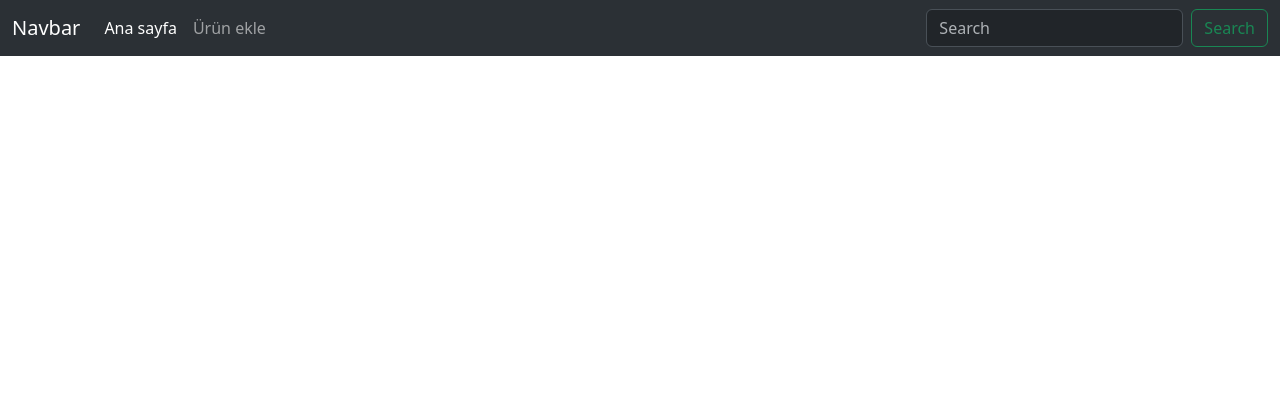
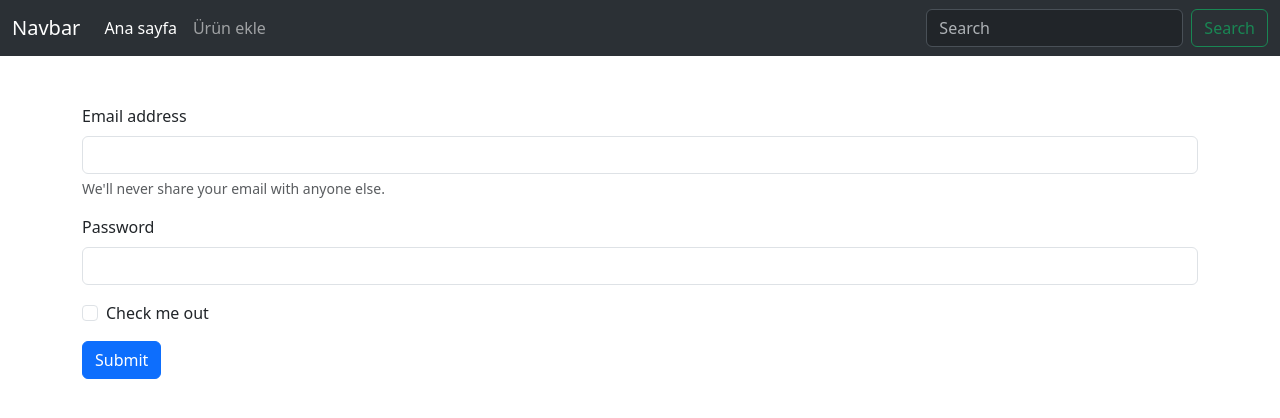
Before and after one commit to onursenel/Tobeto-React-TS, a React (Create React App) app: page /add-product in a window 1280 px wide. Shown: the top 418 px of the page. Built offline with nearby package versions, Linux system fonts and the light colour scheme.

Commit message:
Form design

```diff
--- a/src/App.tsx
+++ b/src/App.tsx
@@ -3,6 +3,7 @@ import { BrowserRouter, Route, Routes } from "react-router-dom";
 import Homepage from "./pages/Homepage/Homepage";
 import ProductDetail from "./pages/ProductDetail/ProductDetail";
 import Navbar from "./components/Navbar/Navbar";
+import AddProduct from "./pages/AddProduct/AddProduct";
 
 
 
@@ -14,6 +15,7 @@ function App(): ReactElement {
         <Routes>
           <Route path="/" element={<Homepage></Homepage>}></Route>
           <Route path="/product-detail/:id" element={<ProductDetail></ProductDetail>}></Route>
+          <Route path="/add-product" element={<AddProduct></AddProduct>}></Route>
         </Routes>
     </>
   );
--- a/src/components/Navbar/Navbar.tsx
+++ b/src/components/Navbar/Navbar.tsx
@@ -27,7 +27,7 @@ const Navbar = (props: Props) => {
 				<div className="collapse navbar-collapse" id="navbarSupportedContent">
 					<ul className="navbar-nav me-auto mb-2 mb-lg-0">
 						<li className="nav-item">
-							<Link className="nav-link active" aria-current="page" to={"#"}>
+							<Link className="nav-link active" aria-current="page" to={"/"}>
 								Ana sayfa
 							</Link>
 						</li>
--- /dev/null
+++ b/src/pages/AddProduct/AddProduct.tsx
@@ -0,0 +1,46 @@
+import React from 'react'
+
+type Props = {}
+
+const AddProduct = (props: Props) => {
+  return (
+    <div className="container mt-5">
+    <form>
+        <div className="mb-3">
+            <label className="form-label">Email address</label>
+            <input
+                type="email"
+                className="form-control"
+                id="exampleInputEmail1"
+                aria-describedby="emailHelp"
+            />
+            <div id="emailHelp" className="form-text">
+                We'll never share your email with anyone else.
+            </div>
+        </div>
+        <div className="mb-3">
+            <label className="form-label">Password</label>
+            <input
+                type="password"
+                className="form-control"
+                id="exampleInputPassword1"
+            />
+        </div>
+        <div className="mb-3 form-check">
+            <input
+                type="checkbox"
+                className="form-check-input"
+                id="exampleCheck1"
+            />
+            <label className="form-check-label">Check me out</label>
+        </div>
+        <button type="submit" className="btn btn-primary">
+            Submit
+        </button>
+    </form>
+</div>
+  )
+}
+
+
+export default AddProduct
```
